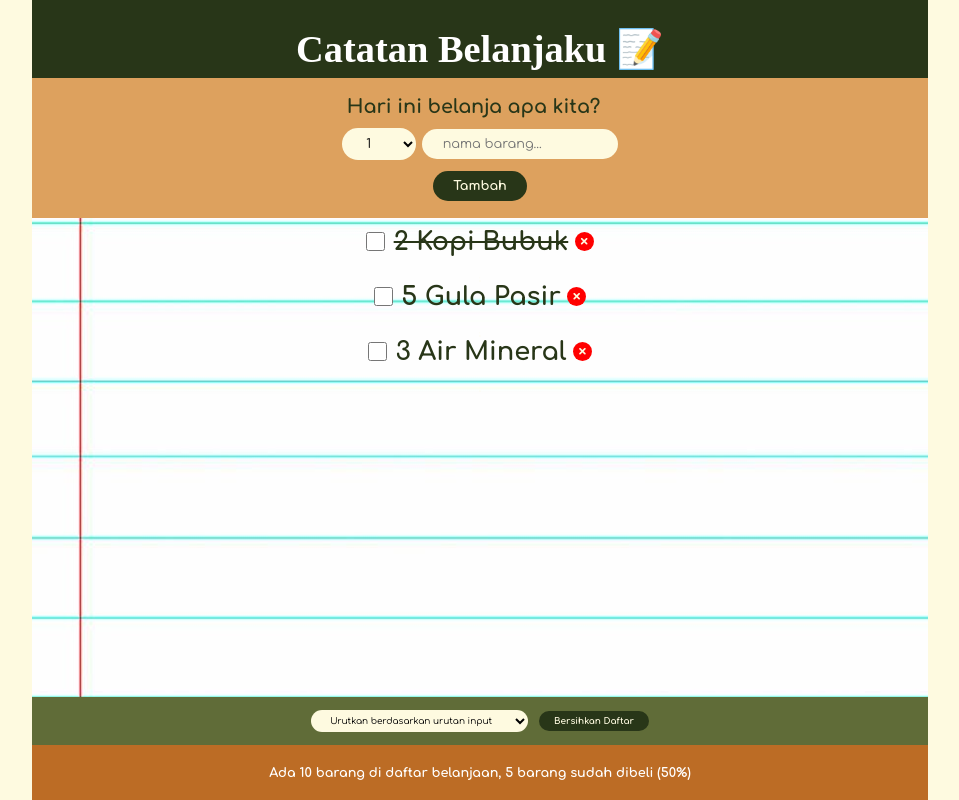
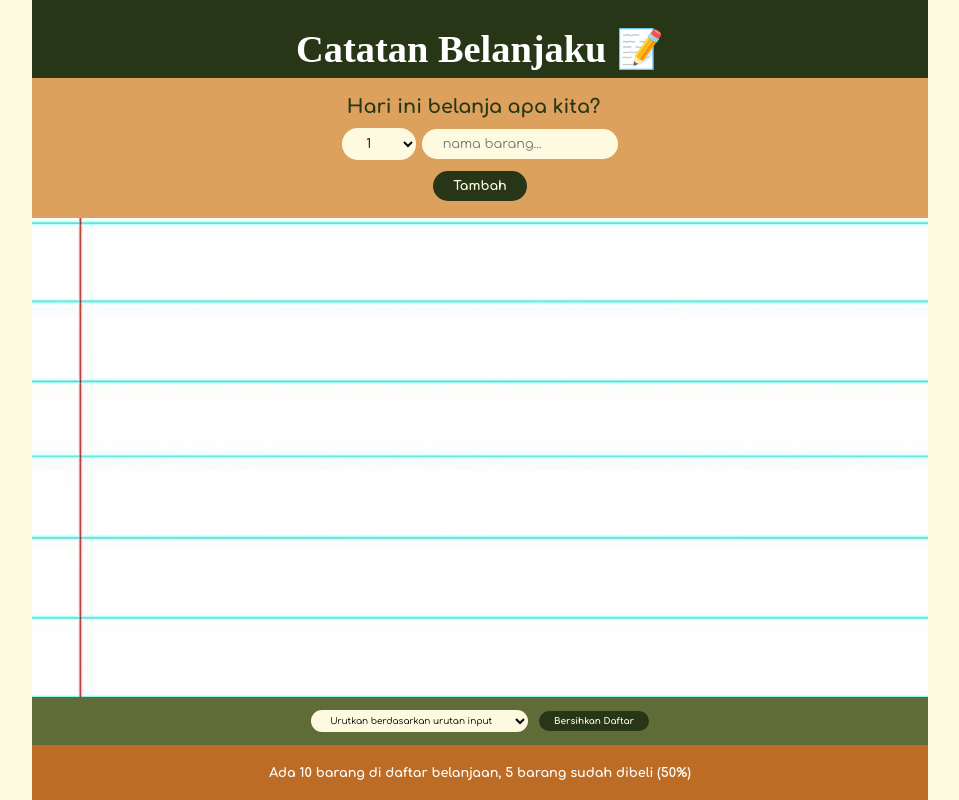
Before and after one commit to mahaandika/React.js-Shopping-Lists, a React (Vite) app: page / in a window 1280 px wide. Shown: the whole page, without its empty margins (160-1119 px from the left). Built offline with nearby package versions, Linux system fonts and the light colour scheme; a web font is replaced by a local one.

Commit message:
now can add new item to the shopping list

```diff
--- a/src/App.jsx
+++ b/src/App.jsx
@@ -25,7 +25,7 @@
   return <h1>Catatan Belanjaku 📝</h1>;
 }
 
-function Form() {
+function Form({ onAddItem }) {
   const [name, setName] = useState("");
   const [quantity, setQuantity] = useState(1);
 
@@ -43,7 +43,7 @@
     setName("");
     setQuantity(1);
 
-    console.log(newItem);
+    onAddItem(newItem);
   }
 
   const quantityNum = [...Array(10)].map((_, i) => (
@@ -75,12 +75,12 @@
   );
 }
 
-function GroceryLists() {
+function GroceryLists({ items }) {
   return (
     <>
       <div className="list">
         <ul>
-          {groceryItems.map((item) => (
+          {items.map((item) => (
             <ListItem item={item} key={item.id} />
           ))}
         </ul>
@@ -123,12 +123,18 @@
 }
 
 export default function App() {
+  const [items, setItems] = useState([]);
+
+  function handleAddItem(item) {
+    setItems([...items, item]);
+  }
+
   return (
     <>
       <div className="app">
         <Header />
-        <Form />
-        <GroceryLists />
+        <Form onAddItem={handleAddItem} />
+        <GroceryLists items={items} />
         <Footer />
       </div>
     </>
```
